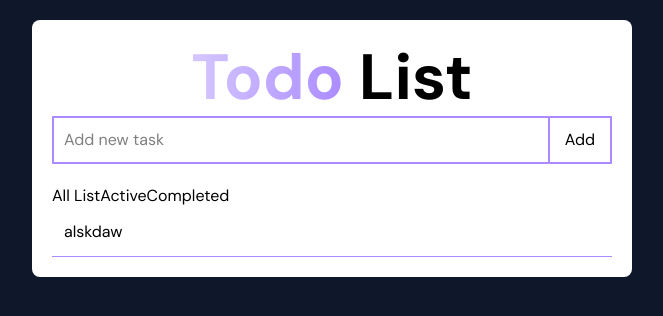
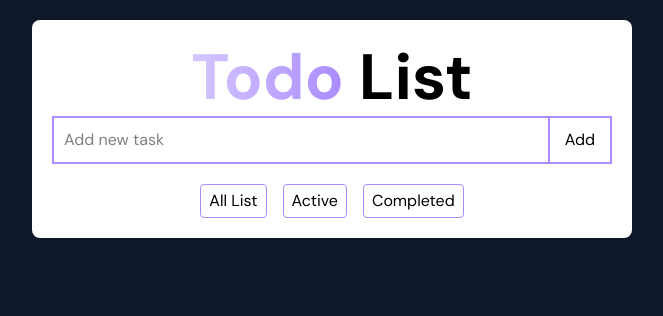
Before and after one commit to RizkiLaksanaPutra/todo_list, a React (Vite) app: page / in a window 1280 px wide. Shown: the top 316 px of the page, without its empty margins (308-971 px from the left). Built offline with nearby package versions, Linux system fonts and the light colour scheme.

Commit message:
check point

```diff
--- a/src/components/TodoForm.jsx
+++ b/src/components/TodoForm.jsx
@@ -1,16 +1,31 @@
-import React from "react";
+import React, { useState } from "react";
 
 const InputText = () => {
+  const [inputValue, setInputValue] = useState("");
+
+  const getValue = (e) => {
+    setInputValue(e.target.value);
+  };
+
+  const handleSubmit = (e) => {
+    e.preventDefault();
+    console.log(inputValue);
+  };
+
   return (
-    <form className="flex mb-[20px]">
+    <form className="flex mb-[20px]" onSubmit={handleSubmit}>
       <input
         type="text"
         placeholder="Add new task"
-        id="task-input"
-        className="flex-1 p-[10px] text-[16px] border-[#AB8BFF] border-2 border-r-0"
+        className="flex-1 p-[10px] text-[16px] border-[#AB8BFF] border-2 border-r-0 focus:outline-none focus:ring-0"
+        value={inputValue}
+        onChange={getValue}
         required
       />
-      <button className="py-[10px] px-[15px] bg-white border-[#AB8BFF] border-2 text-[16px] cursor-pointer hover:bg-[#AB8BFF] transition duration-300 ease-in-out">
+      <button
+        className="py-[10px] px-[15px] bg-white border-[#AB8BFF] border-2 text-[16px] cursor-pointer hover:bg-[#AB8BFF] transition duration-300 ease-in-out"
+        type="submit"
+      >
         Add
       </button>
     </form>
--- a/src/components/TodoList.jsx
+++ b/src/components/TodoList.jsx
@@ -3,14 +3,12 @@ import React from "react";
 const ActivityList = () => {
   return (
     <>
-      <div>
-        <button>All List</button>
-        <button>Active</button>
-        <button>Completed</button>
+      <div className="flex justify-center items-center gap-4">
+        <button className="cursor-pointer rounded-sm border-1 border-[#AB8BFF] px-2 py-1 hover:bg-[#AB8BFF] transition duration-300 ease-in-out focus:bg-[#8355f7]">All List</button>
+        <button className="cursor-pointer rounded-sm border-1 border-[#AB8BFF] px-2 py-1 hover:bg-[#AB8BFF] transition duration-300 ease-in-out focus:bg-[#8355f7]">Active</button>
+        <button className="cursor-pointer rounded-sm border-1 border-[#AB8BFF] px-2 py-1 hover:bg-[#AB8BFF] transition duration-300 ease-in-out focus:bg-[#8355f7]">Completed</button>
       </div>
-      <ul className="list-none">
-        <li>alskdaw</li>
-      </ul>
+      <ul className="list-none"></ul>
     </>
   );
 };
```
